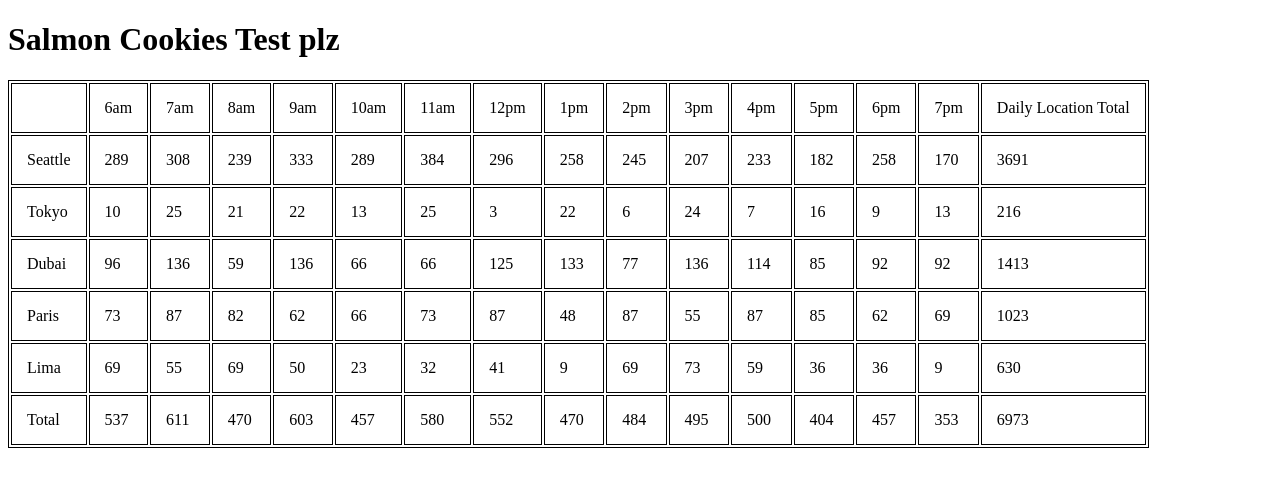
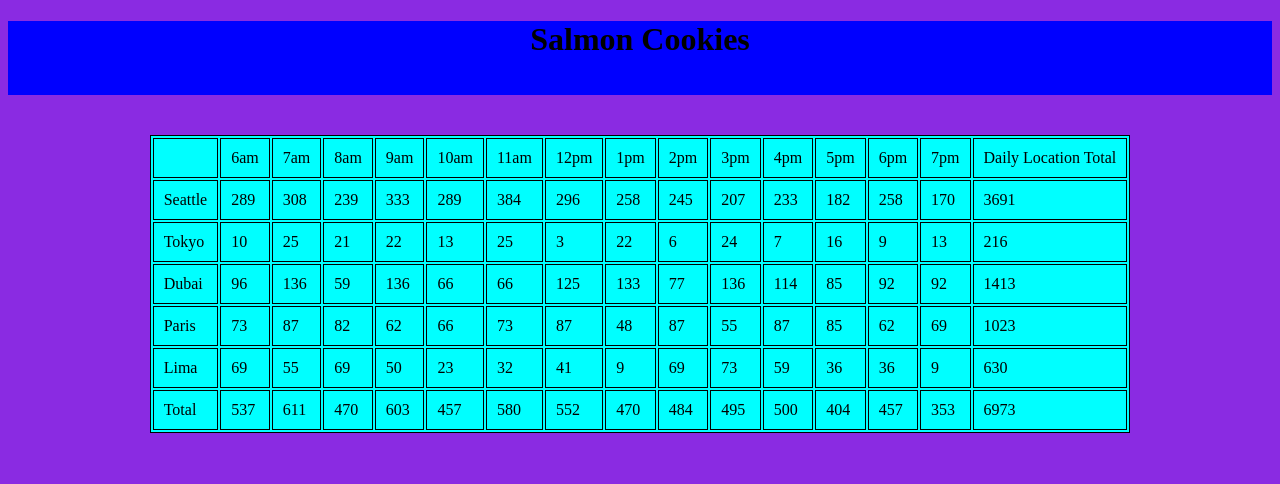
Before and after one commit to Mehtab228/cookie-stand, a plain HTML site: page sales.html in a window 1280 px wide. Drawn offline with Linux system fonts and the light colour scheme.

Commit message:
added some color

```diff
--- a/sales.html
+++ b/sales.html
@@ -8,8 +8,10 @@
     <link rel="stylesheet" href="style.css"/>
 </head>
 <body>
+    <header>
+        <h1>Salmon Cookies</h1>
+    </header>
     <main>
-        <h1>Salmon Cookies Test plz</h1>
         <table id="big">
         </table>
     </main>
--- a/style.css
+++ b/style.css
@@ -1,5 +1,9 @@
 #big {
     border:1px solid black;
+    margin-left: auto;
+    margin-right: auto;
+    background-color: aqua;
+    margin-top: 40px;
 }
 
 th {
@@ -11,6 +15,16 @@ td {
 }
 
 th, td {
-    padding: 15px;
+    padding: 10px;
     text-align: left;
 }
+
+header {
+    background-color: blue;
+    text-align: center;
+    padding-bottom: 15px;
+}
+
+body {
+    background-color: blueviolet;
+}
```
